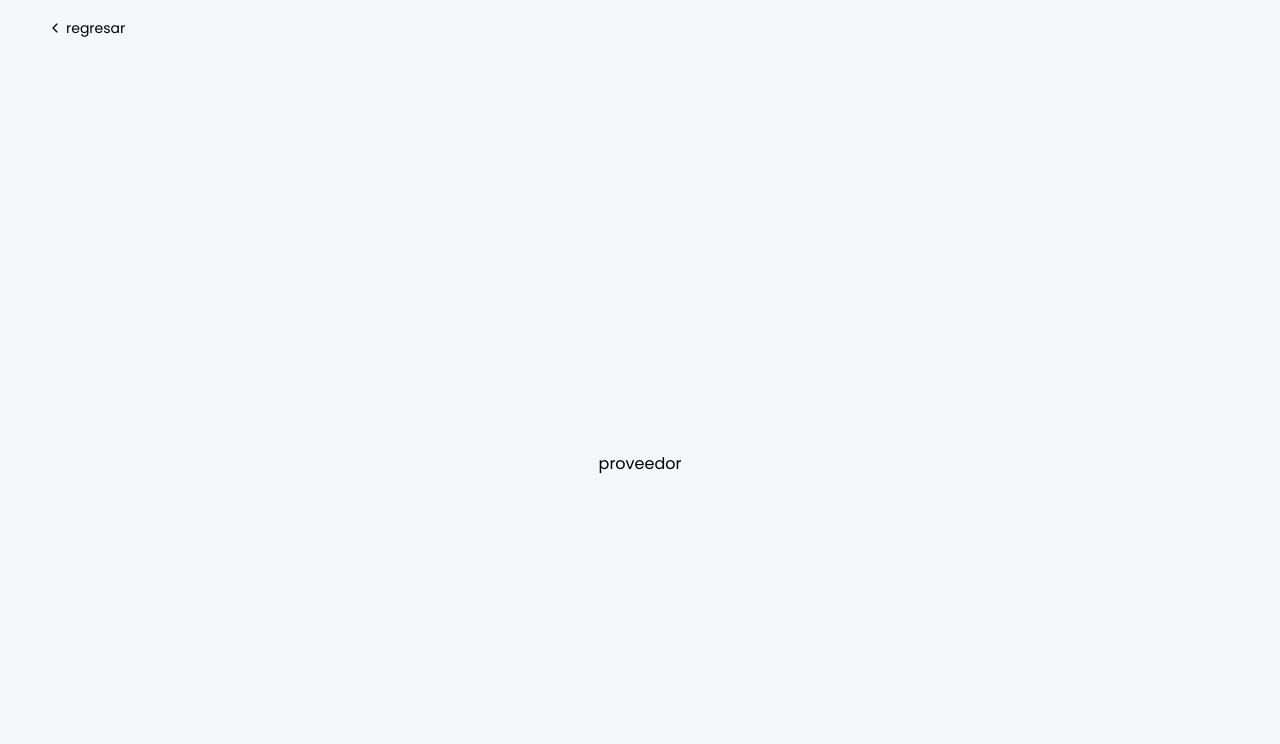
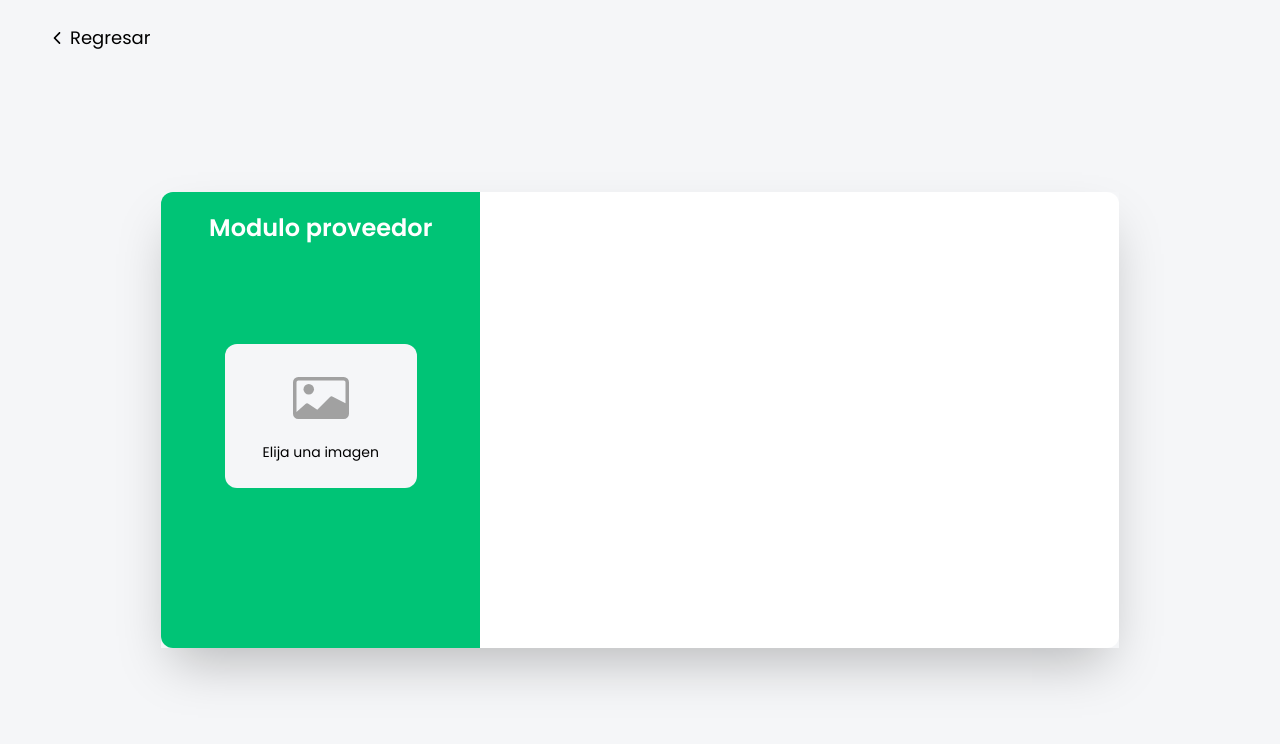
Before and after one commit to conradcrm/vivero-app-web, a React (Create React App) app: page /provider/create in a window 1280 px wide. Shown: the top 744 px of the page. Built offline with nearby package versions, Linux system fonts and the light colour scheme.

Commit message:
feat(provider) form base

```diff
--- /dev/null
+++ b/src/component/Input/Image.js
@@ -0,0 +1,38 @@
+import { BsCardImage } from 'react-icons/bs';
+import { useRef } from 'react';
+
+export default function ImageInput({ value, onChange, disabled }) {
+  const inputRef = useRef();
+
+  return (
+    <div className="h-96 w-full flex pt-20 justify-center">
+      <div
+        className="w-48 h-36 bg-ligth_gray flex items-center justify-center rounded-xl bg-center bg-no-repeat bg-cover cursor-pointer"
+        style={{
+          backgroundImage: value && `url(${value})`,
+        }}
+        onClick={() => inputRef.current.click()}
+      >
+        {!value && (
+          <div>
+            <div>
+              <BsCardImage size="3.5em" className=" text-b_ligth_gray m-auto" />
+            </div>
+            <p className="mt-4 text-sm ">
+              Elija una imagen
+            </p>
+          </div>
+        )}
+        <input
+          type="file"
+          accept="image/*"
+          onChange={onChange}
+          className="hidden"
+          ref={inputRef}
+          disabled={disabled}
+        />
+      </div>
+
+    </div>
+  );
+}
--- a/src/component/buttons/goBack/index.js
+++ b/src/component/buttons/goBack/index.js
@@ -6,10 +6,10 @@ export default function ButtonGoBack({goBack}) {
   return (
     <button
       onClick={goBack}
-      className="flex self-center ml-8 px-4 py-1 rounded text-sm hover:underline"
+      className="focus:outline-none border-0 flex self-center ml-8 rounded text-lg hover:underline"
     >
       <IoIosArrowBack className="self-center mr-1" />
-      <p>regresar</p>
+      <p>Regresar</p>
     </button>
   );
 }
--- /dev/null
+++ b/src/component/data/inputs.js
@@ -0,0 +1,45 @@
+export default function Inputs(module, mode) {
+    const url = "http://127.0.0.1:8000/";
+    let endpoint = "";
+    let data= undefined;
+    switch (module) {
+      case "plat":
+        if (mode === "create") {
+          endpoint = "/api/create-plant";
+          data = {
+            nombre: "",
+            descripcion: "",
+            precio_v: "",
+            precio_c: "",
+            imagen: "",
+            id_categoria: undefined,
+          };
+        }
+        break;
+
+      case "cateogry":
+        if (mode === "CREATE") {
+          endpoint = "/api/create-category";
+          data = {
+              nombre: "",
+              imagen: "",
+          };
+        }
+        break;
+
+      case "provider":
+          if (mode === "CREATE") {
+            endpoint = "/api/create-provider";
+            data = {
+                nombre: "",
+                imagen: "",
+            };
+          }
+          break;
+      default:
+        break;
+    }
+
+    let query = `${url}${endpoint}`;
+    return {data,query}
+  }
--- a/src/component/forms/category/index.js
+++ b/src/component/forms/category/index.js
@@ -3,7 +3,7 @@ import React from 'react'
 export default function CategoryForm() {
     return (
         <div className="">
-            categoria
+            hola
         </div>
     )
 }
--- a/src/component/forms/provider/index.js
+++ b/src/component/forms/provider/index.js
@@ -1,9 +1,43 @@
-import React from 'react'
+import React, { useState } from 'react'
+import Inputs from '../../data/inputs';
+import ImageInput from '../../Input/Image'
 
 export default function ProviderForm() {
+    const { data, query } = Inputs("provider", "create");
+    const [changeImage, setChangeImage] = useState(false);
+    const [previewImage, setPreviewImage] = useState();
+    const [datos, setDatos] = useState(data);
+
+    const sendData = (event) => {
+        event.preventDefault();
+        console.log(datos)
+    };
+
+    const handleInput = (event) => {
+        setDatos({
+            ...datos,
+            [event.target.name]: event.target.value,
+        });
+    };
+
     return (
-        <div>
-            proveedor
+        <div className="">
+            <div className="h-full grid grid-cols-6 shadow-2xl">
+            <div className=" bg-mediumgreen col-span-2 rounded-l-xl">
+                <h3 className="p-5 px-12 w-full text-center font-semibold text-2xl text-white">Modulo proveedor</h3>
+                <ImageInput
+                    value={previewImage}
+                    onChange={({ target }) => {
+                        handleInput({ target: { name: "imagen", value: target.files[0] } });
+                        setChangeImage(true);
+                        setPreviewImage(URL.createObjectURL(target.files[0]));
+                    }}
+                />
+            </div>
+            <div className="col-span-4 bg-white rounded-r-xl">
+
+            </div>
+        </div>
         </div>
     )
 }
--- a/src/component/headerbar/index.js
+++ b/src/component/headerbar/index.js
@@ -7,7 +7,7 @@ export default function HeaderBar({module, name, isHidden, route}) {
       <div className="flex justify-between">
         <h3 className="font-bold text-2xl">{module}</h3>
         <Link to={route} className={`${isHidden ? "invisible" : "visible"}`}>
-          <button className="bg-mediumgreen px-4 py-2 rounded text-white border-mediumgreen border font-semibold hover:bg-white  hover:text-black">
+          <button className="bg-mediumgreen px-4 py-2 rounded text-white border-mediumgreen border font-semibold hover:bg-darkgreen">
             {name}
           </button>
         </Link>
--- a/src/layout/action/index.js
+++ b/src/layout/action/index.js
@@ -7,10 +7,10 @@ export default function LayoutAction(props) {
 
   return (
     <div className="bg-ligth_gray h-screen">
-      <div className= "w-full h-14 flex">
-        <ButtonGoBack goBack={history.goBack}/>
+      <div className=" px-4 pb-3 pt-6">
+        <ButtonGoBack goBack={history.goBack} />
       </div>
-      <div className="flex justify-center items-center m-2 h-full">
+      <div className="flex justify-center items-center" style={{ height: "89%", maxHeight: "90%" }}>
         {props.children}
       </div>
     </div>
--- a/src/layout/index.js
+++ b/src/layout/index.js
@@ -5,7 +5,7 @@ export default function Layout(props) {
   return (
     <div className="bg-ligth_gray grid grid-cols-6">
       <Sidebar />
-      <div className="col-span-5 h-screen overflow-y-auto bg-ligth_gray px-8">
+      <div className="col-span-5 h-screen overflow-y-auto py-6 px-8">
         {props.children}
       </div>
     </div>
--- a/src/routes/forms/index.js
+++ b/src/routes/forms/index.js
@@ -1,15 +1,15 @@
 import React from 'react'
 import { Route, Switch } from 'react-router-dom'
+import ProviderForm from '../../component/forms/provider'
 import CategoryForm from '../../component/forms/category'
 import PlantForm from '../../component/forms/plant'
-import ProviderForm from '../../component/forms/provider'
 
 export default function FormRoutes() {
     return (
         <Switch>
-            <Route path="/category/create" component={CategoryForm}/>
-            <Route path="/plant/create" component={PlantForm}/>
-            <Route path="/provider/create" component={ProviderForm}/>
+            <Route path="/category/create" render={() => <CategoryForm/>}/>
+            <Route path="/plant/create" render={() => <PlantForm/>}/>
+            <Route path="/provider/create" render={() => <ProviderForm />}/>
         </Switch>
     )
 }
```
